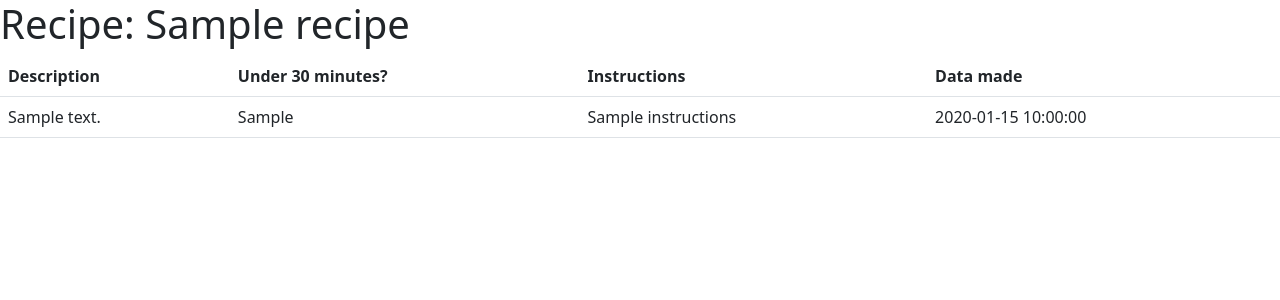
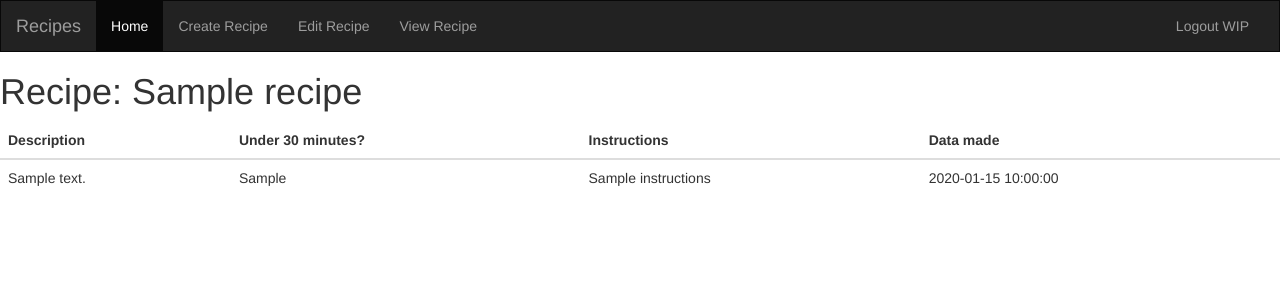
Before and after one commit to gemaortega/recepis, a Flask app: template flask_app/templates/show.html in a window 1280 px wide. Shown: the top 300 px of the page. Run offline with Flask 2, Linux system fonts and the light colour scheme; the template is opened without the code that fills it: most values are stand-ins (such as "Sample title", 1, 10 or a date in 2020); parts of the project's set-up code (start-up, migrations or seed data) failed here and were passed over; some libraries are stand-ins or nearby versions; some web fonts are replaced.

Commit message:
corrije errores

```diff
--- a/flask_app/templates/edit_recipe.html
+++ b/flask_app/templates/edit_recipe.html
@@ -66,10 +66,10 @@
                     style="height: 100px">{{recipe.instructions}}</textarea>
                 <label for="instructions">Instructions</label>
             </div>
-            <h5>Data coocked/made</h5> <span style="color: red;"><strong>PENDIENTE</strong></span>
+            <h5>Data coocked/made</h5>
             <div class="form-check">
                 <label class="form-check-label" for="created_at">
-                    <input type="date" id="start" name="created_at" value="{{today}}">
+                    <input type="date" id="start" name="created_at" value="{{recipe.created_at}}">
             </div>
             <h5>Under 30 minutes?</h5>
             <div class="form-check">
--- a/flask_app/templates/show.html
+++ b/flask_app/templates/show.html
@@ -1,12 +1,53 @@
 <!DOCTYPE html>
 <html lang="en">
+
 <head>
-    <meta charset="UTF-8">
-    <meta http-equiv="X-UA-Compatible" content="IE=edge">
-    <meta name="viewport" content="width=device-width, initial-scale=1.0">
-    <link href="https://cdn.jsdelivr.net/npm/bootstrap@5.2.1/dist/css/bootstrap.min.css" rel="stylesheet" integrity="sha384-iYQeCzEYFbKjA/T2uDLTpkwGzCiq6soy8tYaI1GyVh/UjpbCx/TYkiZhlZB6+fzT" crossorigin="anonymous">
-    <title>Recipe</title>
+    <title>RecipesApp</title>
+    <meta charset="utf-8">
+    <link rel="stylesheet" type="text/css" href="{{ url_for('static', filename='css/bootstrap.min.css') }}">
+    <link rel="stylesheet" type="text/javascript" href="{{ url_for('static', filename='js/jquery.min.js') }}">
+    <link rel="stylesheet" type="text/javascript" href="{{ url_for('static', filename='js/bootstrap.min.js') }}">
+    <style>
+        /* Remove the navbar's default margin-bottom and rounded borders */
+        .navbar {
+            margin-bottom: 0;
+            border-radius: 0;
+        }
+
+        /* Add a gray background color and some padding to the footer */
+        footer {
+            background-color: #f2f2f2;
+            padding: 25px;
+        }
+    </style>
 </head>
+
+<body>
+
+    <nav class="navbar navbar-inverse">
+        <div class="container-fluid">
+            <div class="navbar-header">
+                <button type="button" class="navbar-toggle" data-toggle="collapse" data-target="#myNavbar">
+                    <span class="icon-bar"></span>
+                    <span class="icon-bar"></span>
+                    <span class="icon-bar"></span>
+                </button>
+                <a class="navbar-brand" href="#">Recipes</a>
+            </div>
+            <div class="collapse navbar-collapse" id="myNavbar">
+                <ul class="nav navbar-nav">
+                    <li class="active"><a href="/">Home</a></li>
+                    <li><a href="/create_recipe">Create Recipe</a></li>
+                    <li><a href="/edit_recipe">Edit Recipe</a></li>
+                    <li><a href="/show">View Recipe</a></li>
+                </ul>
+                <ul class="nav navbar-nav navbar-right">
+                    <li><a href="#"><span class="glyphicon glyphicon-log-out"></span>Logout WIP</a></li>
+                </ul>
+            </div>
+        </div>
+    </nav>
+
     <body>
         <h1>Recipe: {{recipe['name']}}</h1>
         <table class="table">
@@ -28,4 +69,5 @@
             </tbody>
         </table>
     </body>
+
 </html>
```
Also changed, not shown: flask_app/controllers/recipes_controller.py (+10 -7 lines). Lines whose indentation alone changed are shown as unchanged.
